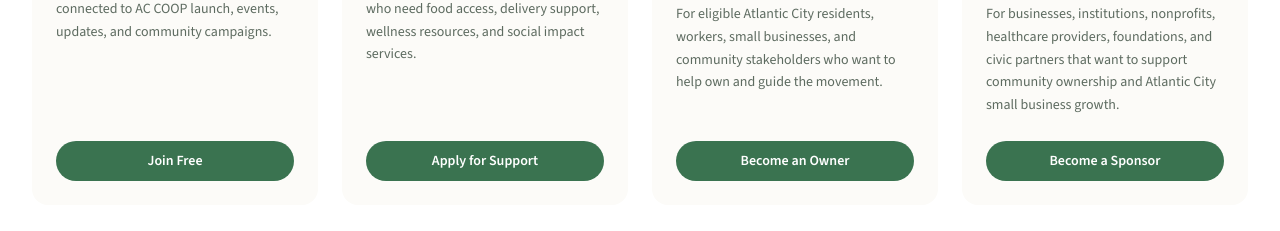
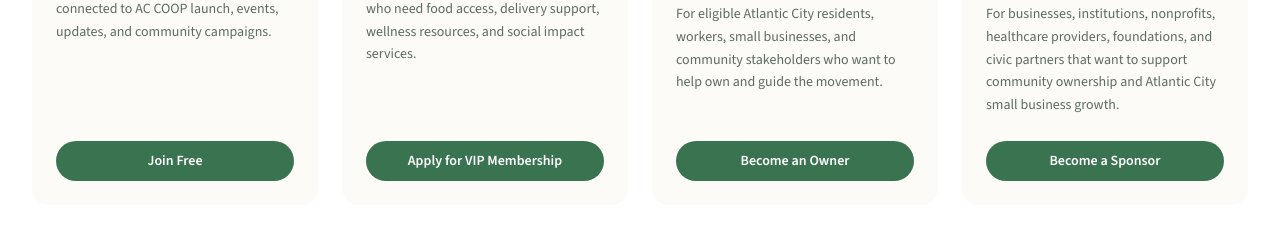
Before and after one commit to webevertech/accoop-website, a Next.js app: page /membership in a window 1280 px wide. Shown: the part 1153-1384 px from the top of the page. Built offline with nearby package versions, Linux system fonts and the light colour scheme; no server answers.

Commit message:
Fix VIP Member CTA text to match membership label
Change CTA button from "Apply for Support" to "Apply for VIP Membership" for consistency with the card's subtitle.

```diff
--- a/app/membership/page.tsx
+++ b/app/membership/page.tsx
@@ -12,7 +12,7 @@
 export default function MembershipPage() {
   const pathways: { icon: typeof Users; title: string; sub: string; desc: string; cta: string; type: MembershipType }[] = [
     { icon: Users, title: 'Patron Member', sub: 'Join Free', desc: 'Start as a free supporter and stay connected to AC COOP launch, events, updates, and community campaigns.', cta: 'Join Free', type: 'patron' },
-    { icon: HeartHandshake, title: 'VIP Member', sub: 'Apply for VIP Membership', desc: 'For qualifying Atlantic City residents who need food access, delivery support, wellness resources, and social impact services.', cta: 'Apply for Support', type: 'premium' },
+    { icon: HeartHandshake, title: 'VIP Member', sub: 'Apply for VIP Membership', desc: 'For qualifying Atlantic City residents who need food access, delivery support, wellness resources, and social impact services.', cta: 'Apply for VIP Membership', type: 'premium' },
     { icon: Crown, title: 'Community Owner Member', sub: 'Class A Community Stock', desc: 'For eligible Atlantic City residents, workers, small businesses, and community stakeholders who want to help own and guide the movement.', cta: 'Become an Owner', type: 'owner' },
     { icon: Building2, title: 'Corporate and Non-Profit Organization Member', sub: 'Support Atlantic City', desc: 'For businesses, institutions, nonprofits, healthcare providers, foundations, and civic partners that want to support community ownership and Atlantic City small business growth.', cta: 'Become a Sponsor', type: 'sponsor' },
   ];
```
